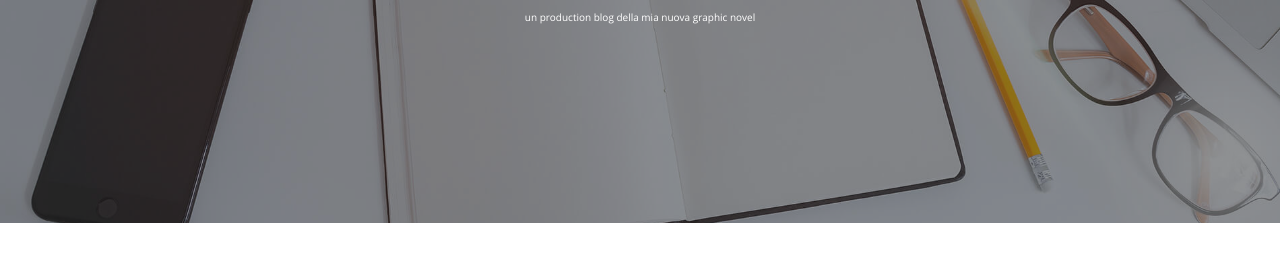
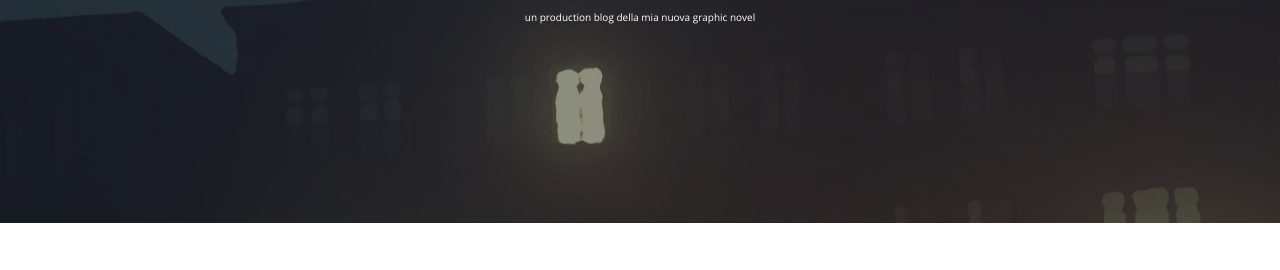
Before and after one commit to emilianobonaccorso/ARDA, a plain HTML site: page index.html in a window 1280 px wide. Shown: the part 329-599 px from the top of the page. Drawn offline with nearby package versions, Linux system fonts and the light colour scheme.

Commit message:
image change

```diff
--- a/index.html
+++ b/index.html
@@ -12,7 +12,7 @@
 </head>
 
 <body>
-    <header class="masthead" style="background-image:url('assets/img/home-bg.jpg');">
+    <header class="masthead" style="background: url(&quot;assets/img/cover-1.jpg&quot;);">
         <div class="overlay"></div>
         <div class="container">
             <div class="row">
```
Also changed, not shown: assets/img/cover-1.jpg (added).
